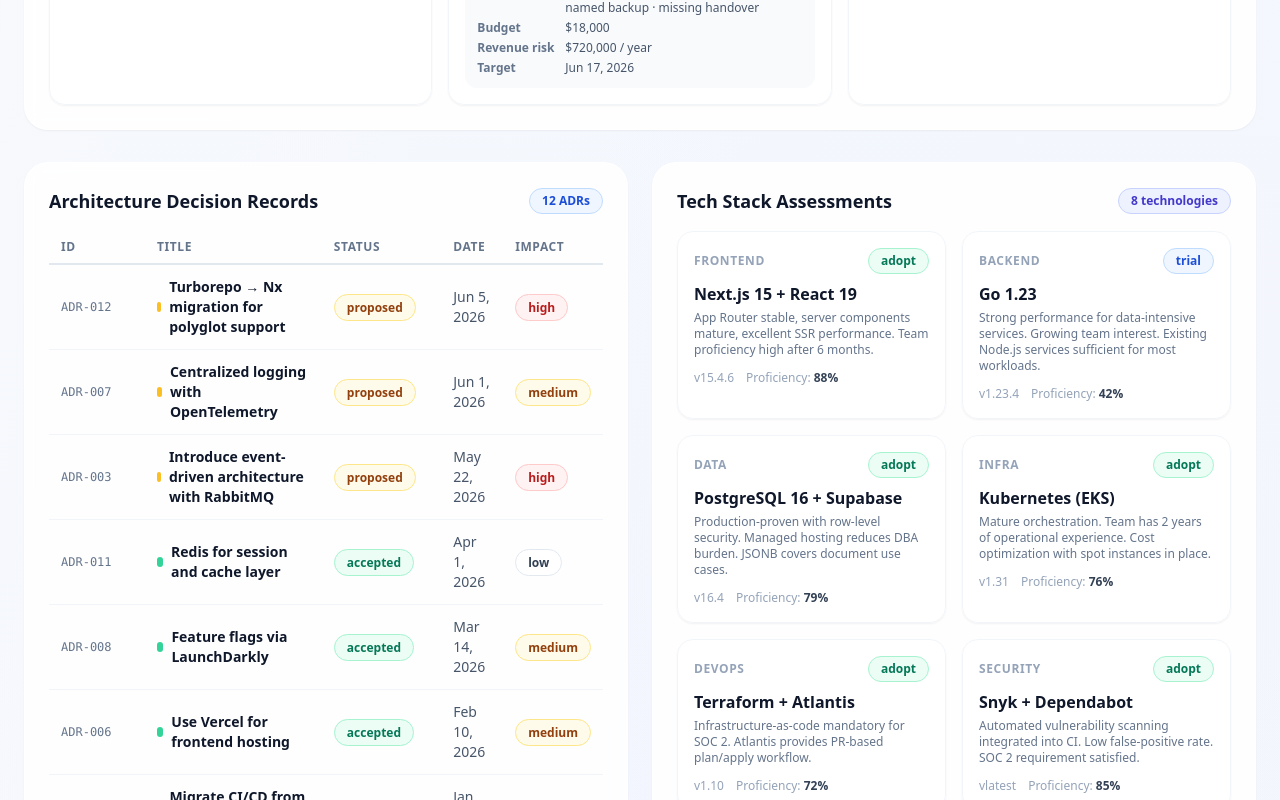
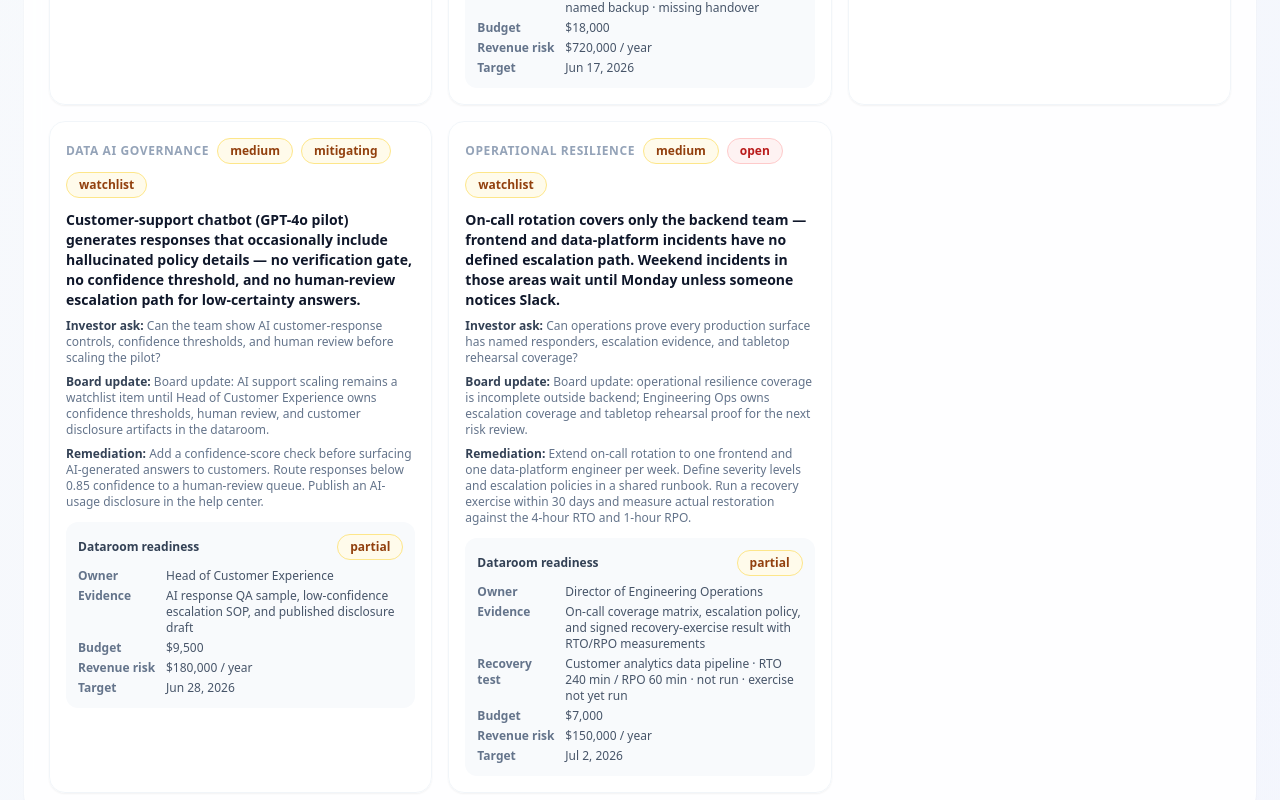
Before and after one commit to tensorgarden/cto-advisory-dashboard, a Next.js app: page / in a window 1280 px wide. Shown: the part 1380-2180 px from the top of the page. Built offline with nearby package versions, Linux system fonts and the light colour scheme.

Commit message:
Surface recovery exercise evidence

```diff
--- a/src/app/page.tsx
+++ b/src/app/page.tsx
@@ -611,6 +611,24 @@ function DiligenceFindingCard({ finding }: { finding: DueDiligenceFinding }) {
               </dd>
             </div>
           )}
+          {finding.recoveryExerciseEvidence && (
+            <div className="flex gap-2">
+              <dt className="min-w-20 font-semibold text-slate-500">
+                Recovery test
+              </dt>
+              <dd>
+                {finding.recoveryExerciseEvidence.criticalSystem} · RTO{" "}
+                {finding.recoveryExerciseEvidence.targetRtoMinutes} min / RPO{" "}
+                {finding.recoveryExerciseEvidence.targetRpoMinutes} min ·{" "}
+                {finding.recoveryExerciseEvidence.outcome.replaceAll("_", " ")} ·{" "}
+                {finding.recoveryExerciseEvidence.lastExerciseDate
+                  ? `last run ${new Date(
+                      finding.recoveryExerciseEvidence.lastExerciseDate
+                    ).toLocaleDateString("en-US")}`
+                  : "exercise not yet run"}
+              </dd>
+            </div>
+          )}
           <div className="flex gap-2">
             <dt className="min-w-20 font-semibold text-slate-500">Budget</dt>
             <dd>
@@ -772,7 +790,7 @@ function DiligenceReadinessSection() {
         </div>
       </div>
       <div className="grid grid-cols-1 gap-4 lg:grid-cols-3">
-        {activeFindings.slice(0, 3).map((finding) => (
+        {activeFindings.map((finding) => (
           <DiligenceFindingCard key={finding.id} finding={finding} />
         ))}
       </div>
--- a/src/lib/demo-data.ts
+++ b/src/lib/demo-data.ts
@@ -512,6 +512,7 @@ export const demoDueDiligenceFindings: DueDiligenceFinding[] = [
     dataroomStatus: "partial",
     criticalVendorDependency: null,
     keyPersonDependency: null,
+    recoveryExerciseEvidence: null,
     recommendation:
       "Institute blameless post-incident reviews with a shared RCA template within 2 sprints. Tag every P1/P2 incident against a failure taxonomy so patterns become visible to leadership.",
     executiveOwner: "VP Engineering",
@@ -549,6 +550,7 @@ export const demoDueDiligenceFindings: DueDiligenceFinding[] = [
       backupOwner: null,
       handoverReadiness: "missing",
     },
+    recoveryExerciseEvidence: null,
     recommendation:
       "Wrap the address-validation call in a circuit breaker (3 failures in 60s → open for 30s) and add a degraded-mode fallback that accepts unverified addresses with a manual-review flag. Name and cross-train a backup operator, then run a checkout-failure handover drill within 1 sprint.",
     executiveOwner: "Head of Platform",
@@ -576,6 +578,7 @@ export const demoDueDiligenceFindings: DueDiligenceFinding[] = [
     dataroomStatus: "missing",
     criticalVendorDependency: null,
     keyPersonDependency: null,
+    recoveryExerciseEvidence: null,
     recommendation:
       "Enable branch protection on main with required PR reviews for `.github/workflows/*`. Pin GitHub Actions to commit SHAs. Add a CI step that diffs workflow files against an allowlist and blocks unapproved changes.",
     executiveOwner: "CISO Office",
@@ -603,6 +606,7 @@ export const demoDueDiligenceFindings: DueDiligenceFinding[] = [
     dataroomStatus: "partial",
     criticalVendorDependency: null,
     keyPersonDependency: null,
+    recoveryExerciseEvidence: null,
     recommendation:
       "Add a confidence-score check before surfacing AI-generated answers to customers. Route responses below 0.85 confidence to a human-review queue. Publish an AI-usage disclosure in the help center.",
     executiveOwner: "Head of Customer Experience",
@@ -630,10 +634,18 @@ export const demoDueDiligenceFindings: DueDiligenceFinding[] = [
     dataroomStatus: "partial",
     criticalVendorDependency: null,
     keyPersonDependency: null,
+    recoveryExerciseEvidence: {
+      criticalSystem: "Customer analytics data pipeline",
+      targetRtoMinutes: 240,
+      targetRpoMinutes: 60,
+      lastExerciseDate: null,
+      actualRecoveryMinutes: null,
+      outcome: "not_run",
+    },
     recommendation:
-      "Extend on-call rotation to one frontend and one data-platform engineer per week. Define severity levels and escalation policies in a shared runbook. Run a tabletop exercise within 30 days.",
+      "Extend on-call rotation to one frontend and one data-platform engineer per week. Define severity levels and escalation policies in a shared runbook. Run a recovery exercise within 30 days and measure actual restoration against the 4-hour RTO and 1-hour RPO.",
     executiveOwner: "Director of Engineering Operations",
-    evidenceArtifact: "On-call coverage matrix, escalation policy draft, and tabletop exercise agenda",
+    evidenceArtifact: "On-call coverage matrix, escalation policy, and signed recovery-exercise result with RTO/RPO measurements",
     estimatedRemediationCostUsd: 7000,
     estimatedAnnualRevenueAtRiskUsd: 150000,
     targetRemediationDate: "2026-07-02",
@@ -657,6 +669,7 @@ export const demoDueDiligenceFindings: DueDiligenceFinding[] = [
     dataroomStatus: "ready",
     criticalVendorDependency: null,
     keyPersonDependency: null,
+    recoveryExerciseEvidence: null,
     recommendation:
       "Adopt a lightweight RAPID framework for all architecture decisions. Every ADR must list a Recommender, Approver, and a 6-month review date. This finding is accepted as a process change, not a technical fix.",
     executiveOwner: "CTO",
--- a/src/lib/types.ts
+++ b/src/lib/types.ts
@@ -112,6 +112,20 @@ export interface KeyPersonDependency {
   handoverReadiness: KeyPersonHandoverReadiness;
 }
 
+export type RecoveryExerciseOutcome =
+  | "not_run"
+  | "missed_objectives"
+  | "met_objectives";
+
+export interface RecoveryExerciseEvidence {
+  criticalSystem: string;
+  targetRtoMinutes: number;
+  targetRpoMinutes: number;
+  lastExerciseDate: string | null;
+  actualRecoveryMinutes: number | null;
+  outcome: RecoveryExerciseOutcome;
+}
+
 export interface DueDiligenceFinding {
   id: string;
   domain: DueDiligenceDomain;
@@ -125,6 +139,7 @@ export interface DueDiligenceFinding {
   dataroomStatus: DataroomStatus;
   criticalVendorDependency: CriticalVendorDependency | null;
   keyPersonDependency: KeyPersonDependency | null;
+  recoveryExerciseEvidence: RecoveryExerciseEvidence | null;
   recommendation: string;
   executiveOwner: string;
   evidenceArtifact: string;
```
Also changed, not shown: 1 other file (tests, documents, lock files or other folders).
